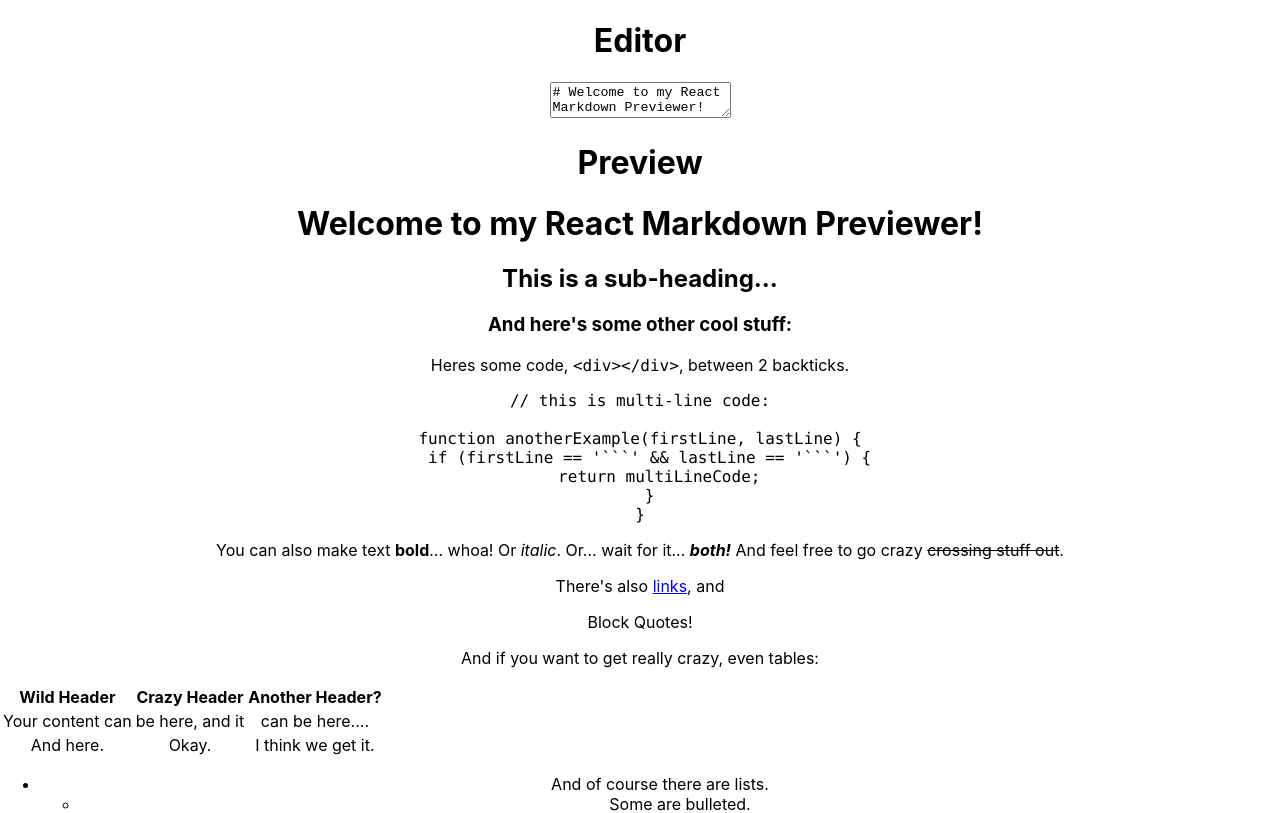
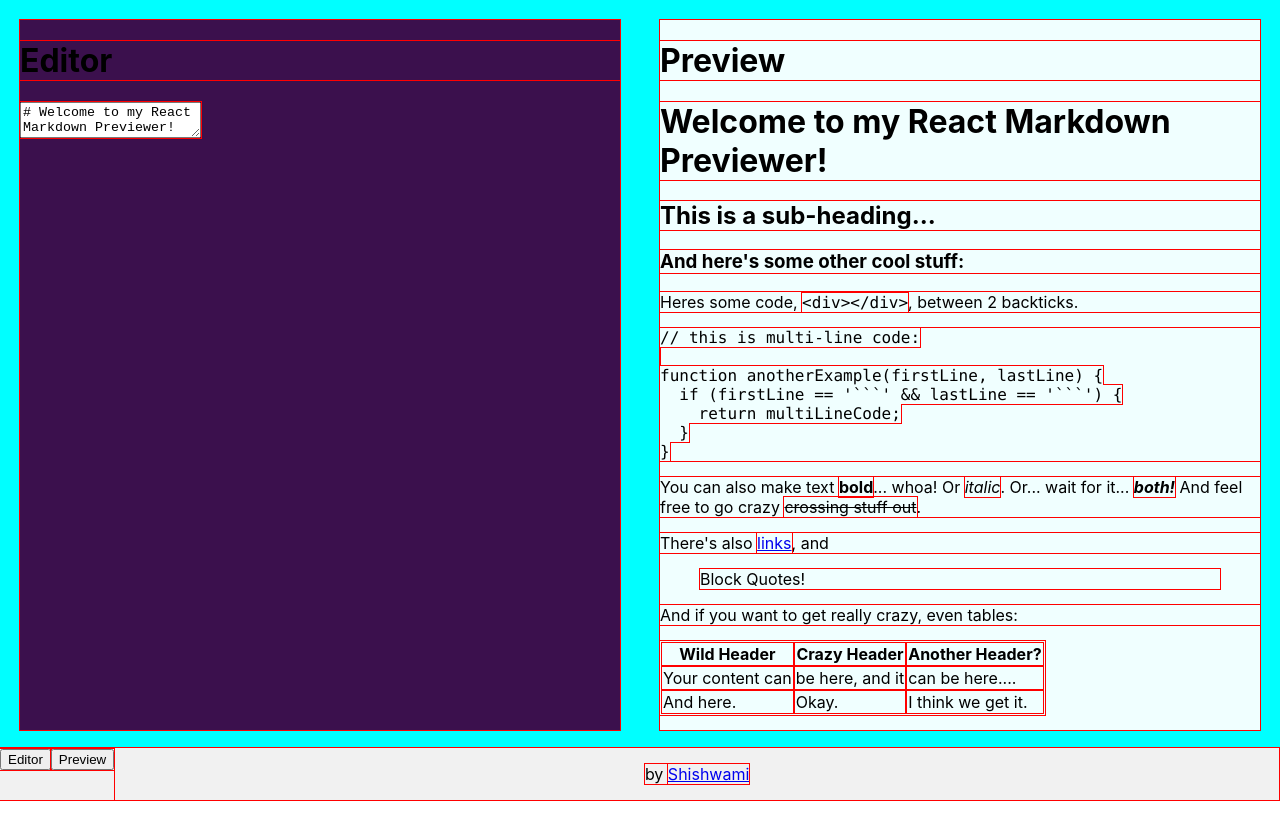
Before and after one commit to Shishwami/MarkdownPreviewer, a React (Create React App) app: page / in a window 1280 px wide. Shown: the top 813 px of the page. Built offline with nearby package versions, Linux system fonts and the light colour scheme.

Commit message:
Update App.css

```diff
--- a/src/App.css
+++ b/src/App.css
@@ -1,38 +1,62 @@
-.App {
-  text-align: center;
+html,
+body {
+  box-sizing: border-box;
+  margin: 0;
+  padding: 0;
 }
 
-.App-logo {
-  height: 40vmin;
-  pointer-events: none;
+* {
+  outline: 1px red solid;
 }
 
-@media (prefers-reduced-motion: no-preference) {
-  .App-logo {
-    animation: App-logo-spin infinite 20s linear;
-  }
+#wrapper {
+  width: 100%;
+  height: 100vh;
+  background-color: aqua;
 }
 
-.App-header {
-  background-color: #282c34;
-  min-height: 100vh;
+#wrapper #main-content {
   display: flex;
-  flex-direction: column;
-  align-items: center;
-  justify-content: center;
-  font-size: calc(10px + 2vmin);
-  color: white;
+  width: 100%;
+  height: 100%;
 }
 
-.App-link {
-  color: #61dafb;
+#wrapper #main-content > .box + .box {
+  flex: 1 1 100%;
 }
 
-@keyframes App-logo-spin {
-  from {
-    transform: rotate(0deg);
-  }
-  to {
-    transform: rotate(360deg);
-  }
+#wrapper #main-content .box {
+  margin: 20px 20px 70px 20px;
+  overflow: auto;
 }
+
+#wrapper #editor-container {
+  flex: 1 1 100%;
+  background-color: #3b104d;
+}
+
+#wrapper #editor-container textarea {
+  display: block;
+}
+
+#wrapper #preview-container {
+  flex: 1 1 100%;
+  background-color: azure;
+}
+
+#wrapper #preview-container img {
+  display: block;
+  width: 80%;
+  margin: auto;
+}
+
+#wrapper #footer {
+  position: fixed;
+  display: flex;
+  justify-content: space-between;
+  bottom: 0;
+  left: 0;
+  width: 100%;
+  background-color: #f1f1f1;
+  z-index: 10;
+}
```
